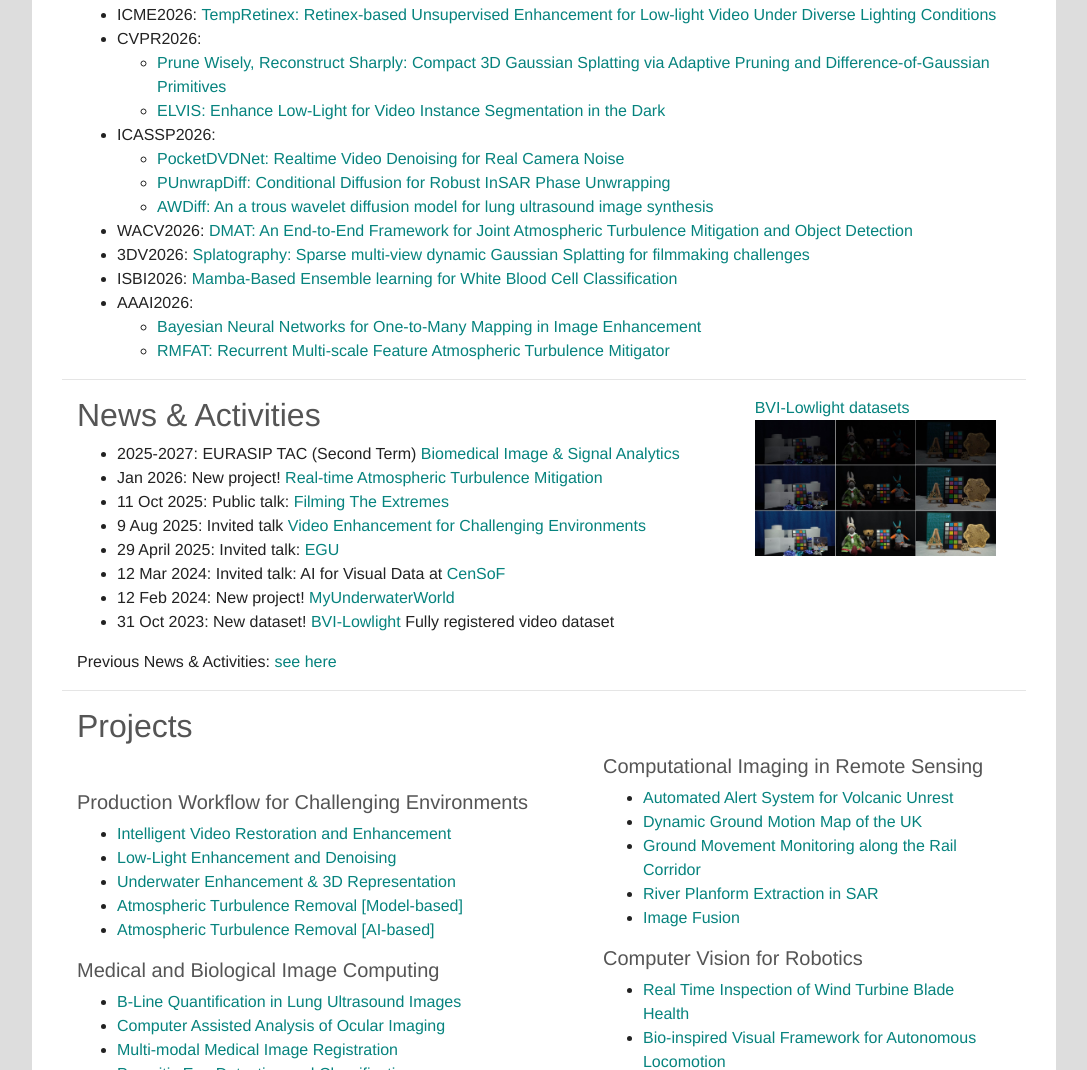
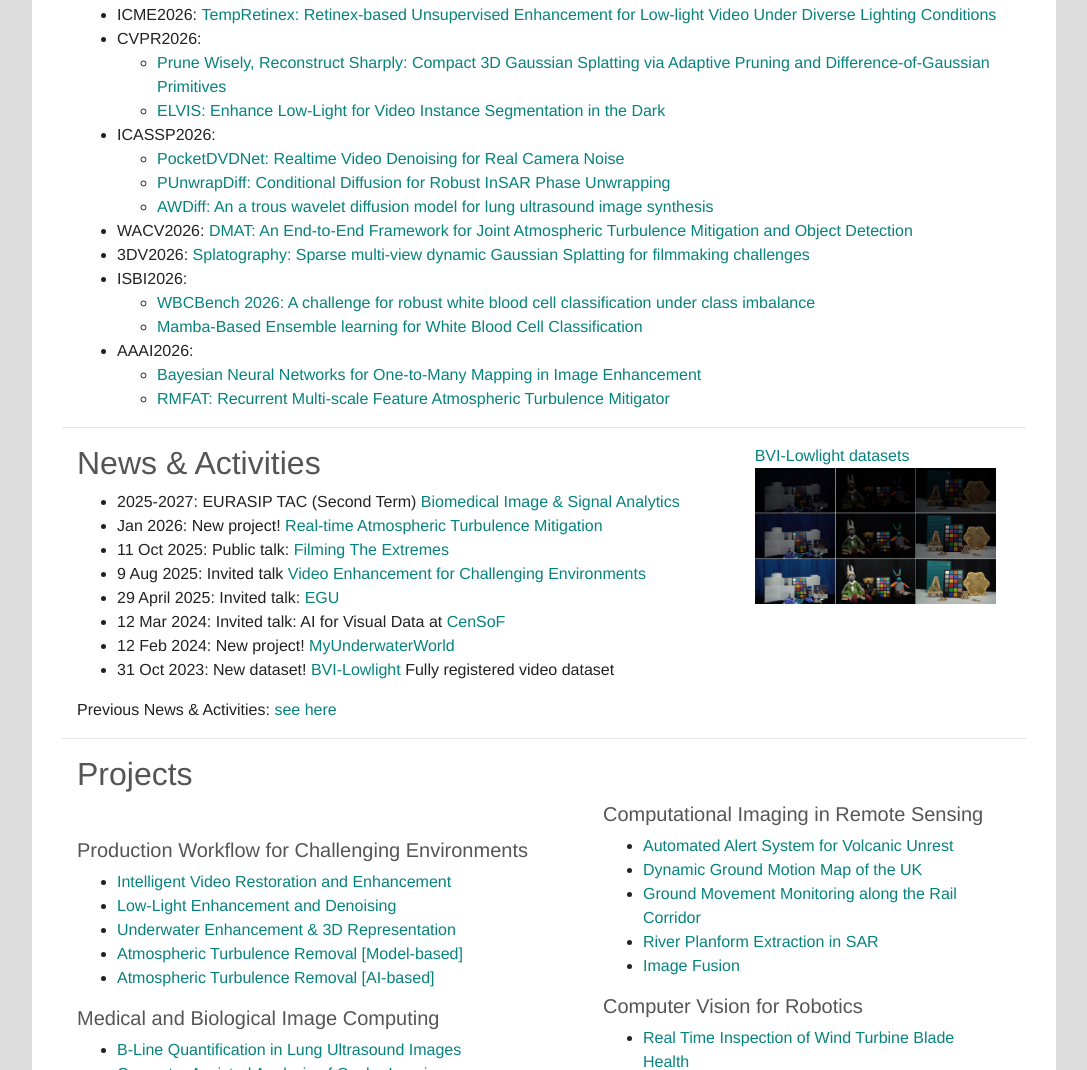
Before and after one commit to pui-nantheera/pui-nantheera.github.io, a plain HTML site: page index.html in a window 1280 px wide. Shown: the part 887-1957 px from the top of the page, without its empty margins (96-1183 px from the left). Drawn offline with nearby package versions, Linux system fonts and the light colour scheme; some icons are missing.

Commit message:
update paper

```diff
--- a/index.html
+++ b/index.html
@@ -151,7 +151,9 @@
                         <li> <a href="https://arxiv.org/abs/2603.03125" target="_blank">AWDiff: An a trous wavelet diffusion model for lung ultrasound image synthesis</a></li></ul>
                       <li>WACV2026: <a href="https://arxiv.org/pdf/2507.04323?" target="_blank">DMAT: An End-to-End Framework for Joint Atmospheric Turbulence Mitigation and Object Detection</a></li>
                       <li>3DV2026: <a href="https://arxiv.org/abs/2511.05152" target="_blank">Splatography: Sparse multi-view dynamic Gaussian Splatting for filmmaking challenges</a></li>
-                      <li>ISBI2026: <a href="https://arxiv.org/abs/2504.11438" target="_blank">Mamba-Based Ensemble learning for White Blood Cell Classification</a></li>
+                      <li>ISBI2026:  <ul>
+                        <li><a href="https://arxiv.org/abs/2604.10797" target="_blank">WBCBench 2026: A challenge for robust white blood cell classification under class imbalance</a></li>
+                        <li><a href="https://arxiv.org/abs/2504.11438" target="_blank">Mamba-Based Ensemble learning for White Blood Cell Classification</a></li></ul>
                       <li>AAAI2026: <ul>
                         <li><a href="https://arxiv.org/pdf/2501.14265?" target="_blank">Bayesian Neural Networks for One-to-Many Mapping in Image Enhancement</a></li>
                         <li> <a href="https://arxiv.org/pdf/2508.11409?" target="_blank">RMFAT: Recurrent Multi-scale Feature Atmospheric Turbulence Mitigator</a> </li></ul>
```
